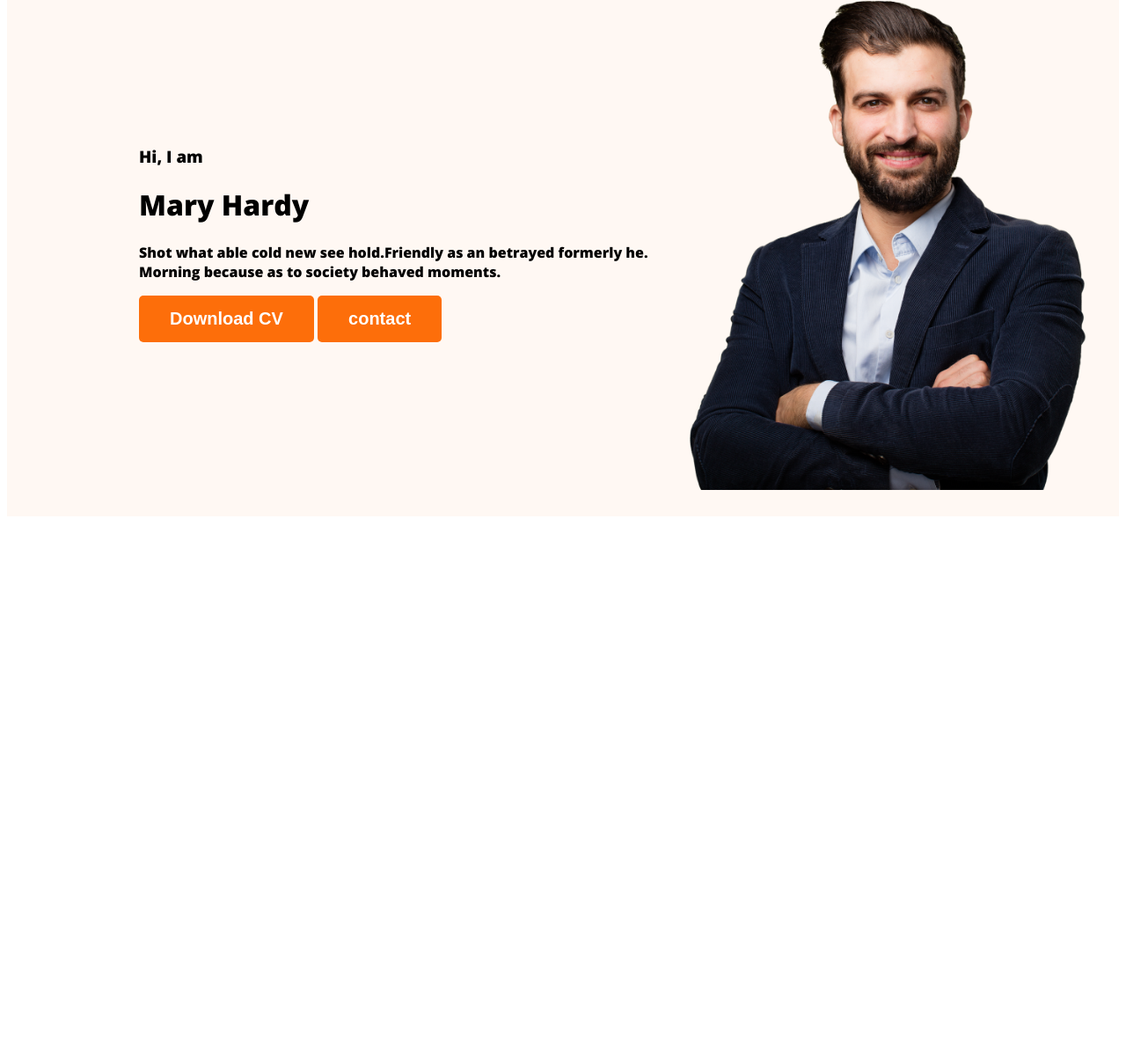
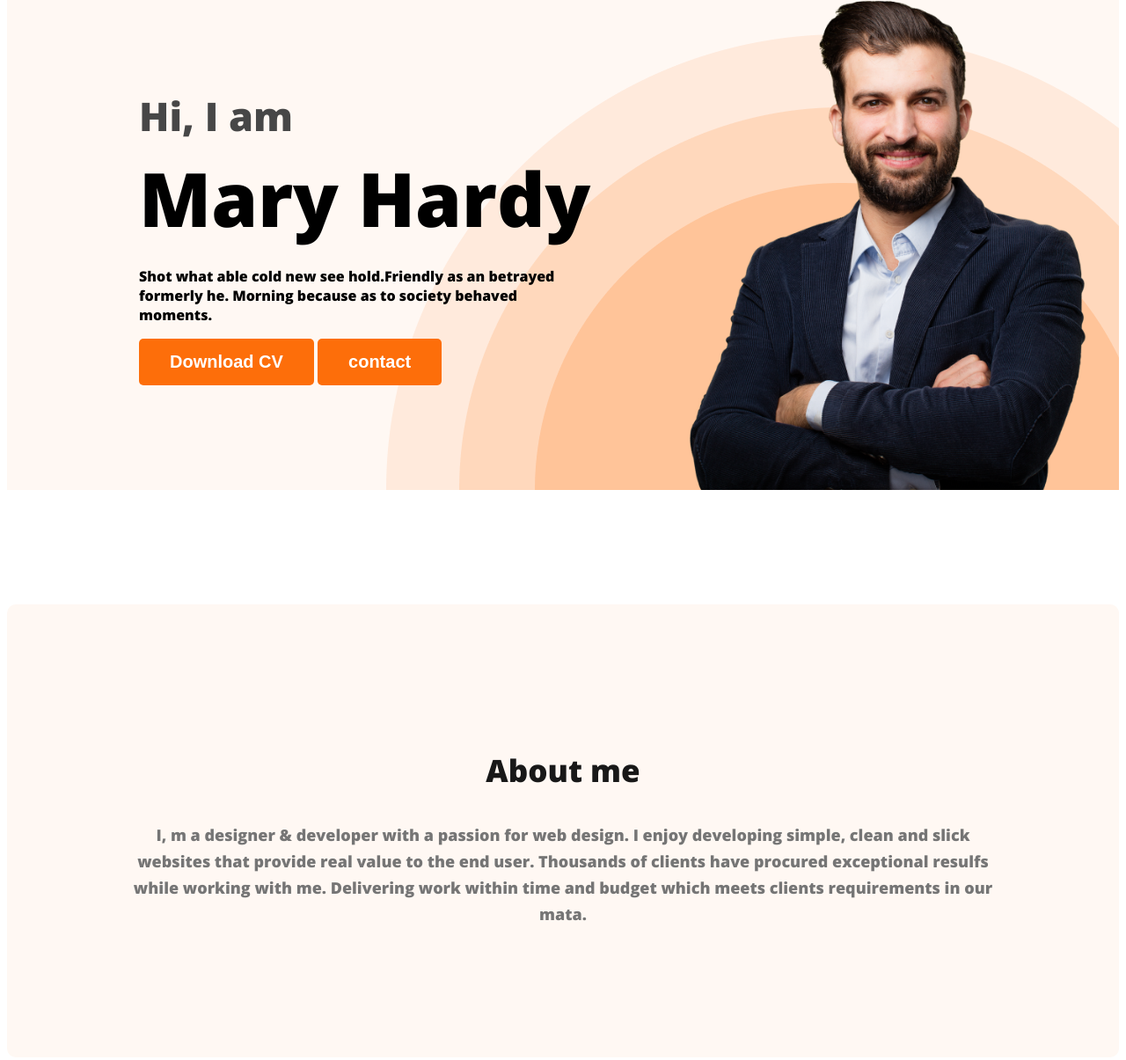
Before and after one commit to vaskarrr/portfolio, a plain HTML site: page index.html in a window 1280 px wide. Shown: the part 211-1416 px from the top of the page at 88% size. Before the commit the page ends 806 px from the top, so only its background shows below. Drawn offline with nearby package versions, Linux system fonts and the light colour scheme.

Commit message:
added about

```diff
--- a/index.html
+++ b/index.html
@@ -21,9 +21,9 @@
           </nav>
           <div class="banner">
             <div class="banner-content">
-                <h3 class="bannner-greeting">Hi, I am</h3>
-                <h1 class="banner-title">Mary Hardy</h1>
-                <p>Shot what able cold new see hold.Friendly as an betrayed formerly he. Morning because as to society behaved moments.</p>
+                <h3 class="banner-greeting">Hi, I am</h3>
+                <nobr><h1 class="banner-title">Mary Hardy</h1></nobr>
+                <p class="banner.description">Shot what able cold new see hold.Friendly as an betrayed formerly he. Morning because as to society behaved moments.</p>
                 <button class="button-primary">Download CV</button>
                 <button class="button-primary">contact</button>
             </div>
@@ -31,7 +31,10 @@
           </div>
     </header>
     <main>
-
+          <section class="about">
+            <h3 class="section-title">About me</h3>
+            <p class="section-description">I, m a designer & developer with a passion for web design. I enjoy developing simple, clean and slick websites that provide real value to the end user. Thousands of clients have procured exceptional resulfs while working with me. Delivering work within time and budget which meets clients requirements in our mata.</p>
+          </section>
     </main>
     <footer>
 
--- a/styles/portfolio.css
+++ b/styles/portfolio.css
@@ -41,14 +41,53 @@ nav a{
     font-weight: 700;
     padding: 15px 35px;
 }
+.section-title{
+    color:#181818;
+    text-align: center;
+    font-size: 35px;
+    font-weight: 700;
+}
+.section-description{
+    color:#757575;
+    text-align: center;
+    font-size: 18px;
+    font-weight: 400;
+    line-height: 30px; /* 166.667% */
+}
 .header{
-    background-color: #FFF8F3;;
+    background-color: #FFF8F3;
+    background-image: url('../images/header_bg.png') ;
+    background-repeat: no-repeat;
+    background-position: bottom right;
 }
 .banner{
-    padding: 30px 30px 30px 150px;
+    padding: 30px 30px 0px 150px;
     display: flex;
     align-items: center;
+    justify-content: space-between;
+}
+.banner-content{
+   max-width: 500px;
 }
 .banner .profile-pic{
     width: 500PX;
 }
+.banner-greeting{
+    color:#474747;
+    margin-bottom: 0;
+    margin-top: 5px;
+    font-size: 45px;
+    font-weight: 600;
+}
+.banner-title{
+    font-size: 85px;
+    font-weight: 700;
+    margin-bottom: 20px;
+    margin-top: 5px;
+}
+.about{
+    padding: 130px;
+    border-radius: 10px;
+    background: #FFF8F3;
+    margin: 130px 0;
+}
```
